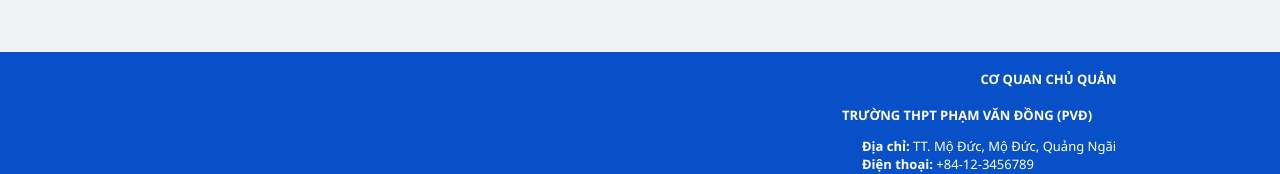
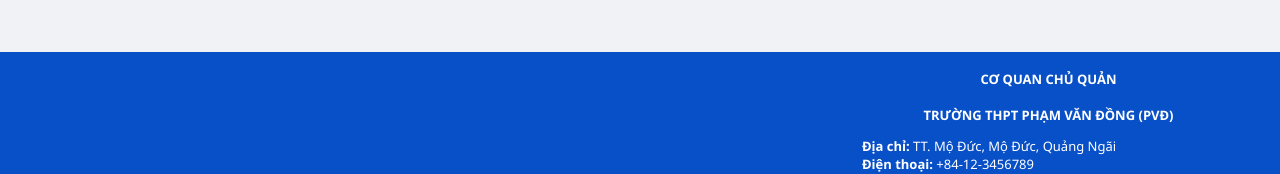
Before and after one commit to hoangusa08/web-ttcn, a React (Create React App) app: page / in a window 1280 px wide. Shown: the part 152-326 px from the top of the page. Built offline with nearby package versions, Linux system fonts and the light colour scheme; no server answers.

Commit message:
cái đuôi

```diff
--- a/src/App.css
+++ b/src/App.css
@@ -83,11 +83,13 @@
 }
 
 .post_tieude{
+  text-align: center;
   font-weight: bold;
   padding: 0px 10px;
 }
 
 .tail_tieude{
+  text-align: center;
   font-weight: bold;
   padding: 0px 10px;
   color: white;
@@ -226,6 +228,6 @@
 .tail_f{
   text-align: center;
   width: 100%;
-  position: absolute;
+  position: fixed;
   bottom: 0;
 }
```
